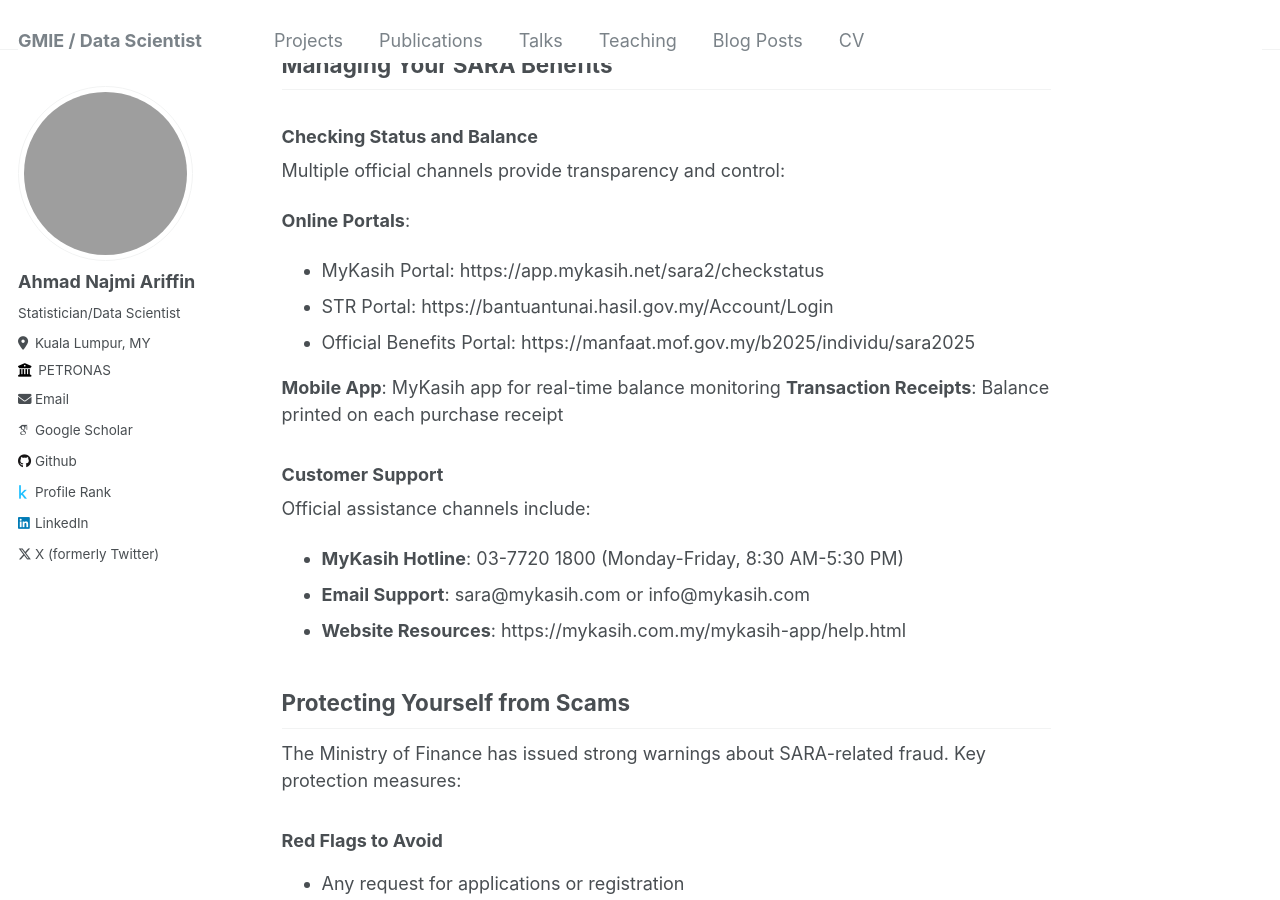
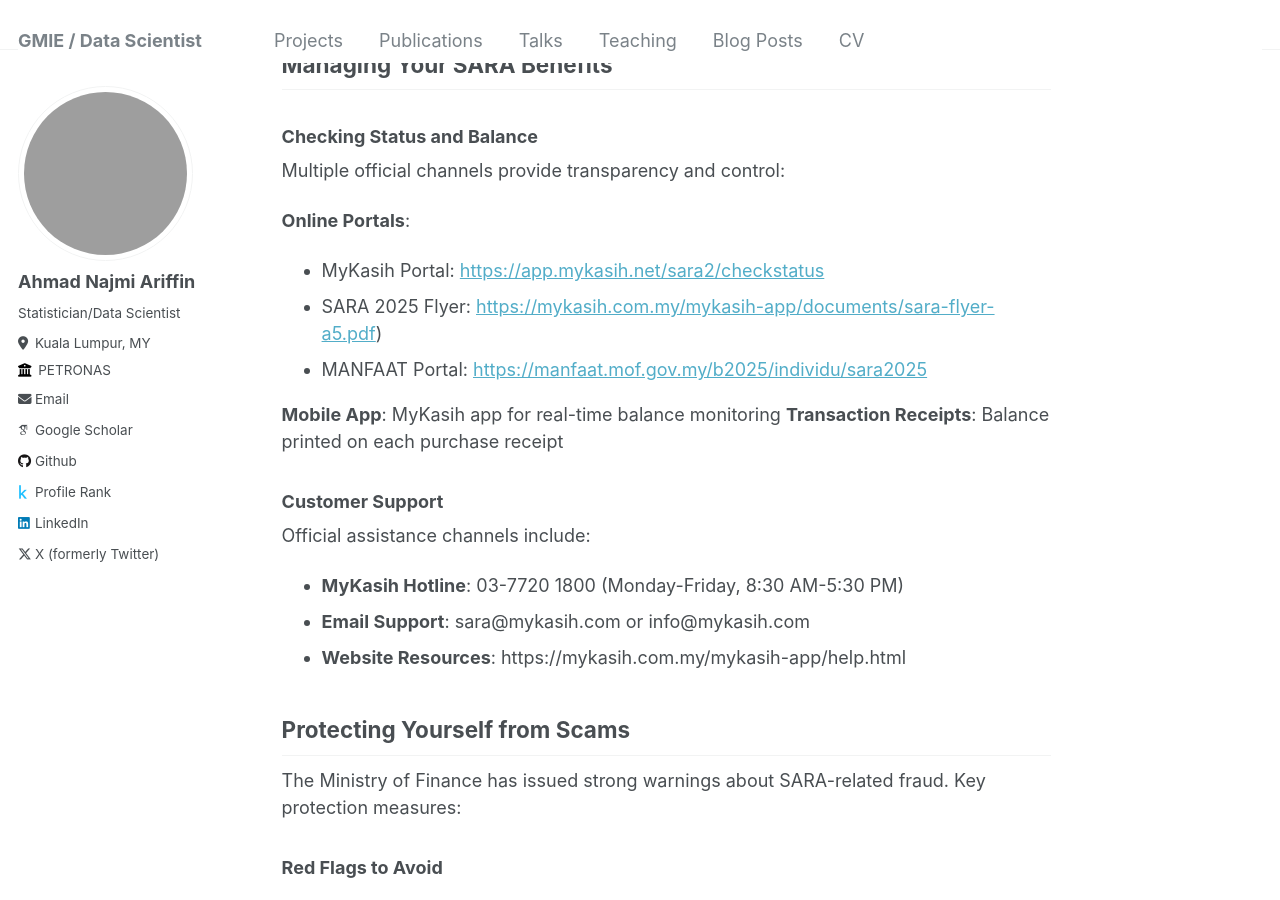
Before and after one commit to booluckgmie/anajmiariffin.github.io, a Jekyll site: the page built from _posts/2025-07-30-blog-sara2025.md, in a window 1280 px wide and 900 px high, scrolled down 4791 px. Built offline with Jekyll 4.4.1, drawn with Linux system fonts in a browser that asks for light colours; some web fonts are replaced; grey boxes are pictures that could not be loaded.

Commit message:
Update 2025-07-30-blog-sara2025.md

```diff
--- a/_posts/2025-07-30-blog-sara2025.md
+++ b/_posts/2025-07-30-blog-sara2025.md
@@ -138,9 +138,9 @@ This four-month window creates urgency while providing sufficient time for utili
 Multiple official channels provide transparency and control:
 
 **Online Portals**:
-- MyKasih Portal: https://app.mykasih.net/sara2/checkstatus
-- STR Portal: https://bantuantunai.hasil.gov.my/Account/Login
-- Official Benefits Portal: https://manfaat.mof.gov.my/b2025/individu/sara2025
+- MyKasih Portal: [https://app.mykasih.net/sara2/checkstatus](https://app.mykasih.net/sara2/checkstatus)
+- SARA 2025 Flyer: [https://mykasih.com.my/mykasih-app/documents/sara-flyer-a5.pdf](https://mykasih.com.my/mykasih-app/documents/sara-flyer-a5.pdf))
+- MANFAAT Portal: [https://manfaat.mof.gov.my/b2025/individu/sara2025](https://manfaat.mof.gov.my/b2025/individu/sara2025)
 
 **Mobile App**: MyKasih app for real-time balance monitoring
 **Transaction Receipts**: Balance printed on each purchase receipt
```
